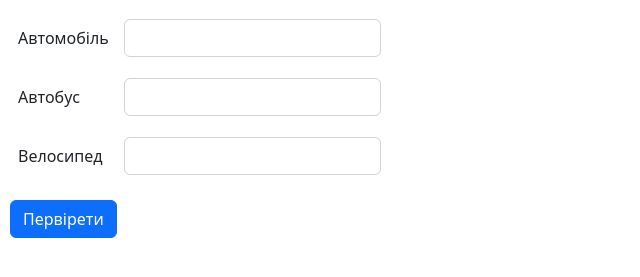
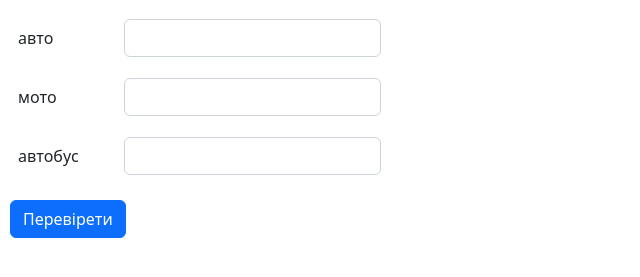
Before and after one commit to AndriiKalyta/Word_check, a plain HTML site: page word_check/index.html in a window 1280 px wide. Shown: the part 53-330 px from the top of the page, without its empty margins (0-640 px from the left). Drawn offline with nearby package versions, Linux system fonts and the light colour scheme.

Commit message:
task1-use-array

```diff
--- a/word_check/index.html
+++ b/word_check/index.html
@@ -9,7 +9,9 @@
 </head>
   <body>
     <h1>English</h1>
-    <div class="row g-3 align-items-center">
+
+
+    <!--<div class="row g-3 align-items-center">
         <div class="col-1">
             <label for="car">Автомобіль</label>
         </div>
@@ -33,60 +35,159 @@
             <input type="text"  class="form-control" id="bike" value="">
           </div>
     </div>
-    <button type="submit" class="btn btn-primary mb-3" onclick="validate()">Первірети</button>
+    <button type="submit" class="btn btn-primary mb-3" onclick="validate()">Первірети</button>-->
 
 
 
 
     <script src="https://cdn.jsdelivr.net/npm/bootstrap@5.2.3/dist/js/bootstrap.bundle.min.js" integrity="sha384-kenU1KFdBIe4zVF0s0G1M5b4hcpxyD9F7jL+jjXkk+Q2h455rYXK/7HAuoJl+0I4" crossorigin="anonymous"></script>
     <script>
-        function validate() {
+        //массив
+        var array = [
+            { en: 'car', ua: 'авто'},
+            { en: 'bike', ua: 'мото'},
+            { en: 'bus', ua: 'автобус'}];
 
-            let car = 'car';
-            let bus = 'bus';
-            let bike = 'bike';
 
-            let carAnswer = document.getElementById('car');
-            let busAnswer = document.getElementById('bus');
-            let bikeAnswer = document.getElementById('bike');
+        //добавление в документ <div> с класами (row g-3 align-items-center)
+        let row1 = document.createElement('div');
+        row1.classList.add('row');
+        row1.classList.add('g-3');
+        row1.classList.add('align-items-center');
 
-            if (car === document.getElementById('car').value){
 
-                carAnswer.classList.remove('is-invalid');
-                carAnswer.classList.add('is-valid');
+        //добавление в документ <div> с класом (col-1)
+        let col1 = document.createElement('div');
+        col1.classList.add('col-1');
+
+        //добавление в документ <label> с значением  1 элемента масива ключа ua с значением 'авто'
+        const label1 = document.createElement('lebel');
+        label1.textContent = array[0].ua;
+
+        //добавление в документ <div> с класом (col-auto)
+        let colA1 = document.createElement('div');
+        colA1.classList.add('col-auto');
+
+        //добавление в документ <input> с id = isWord1
+        const input1 = document.createElement('input');
+        input1.id = 'isWord1';
+        input1.setAttribute('type', 'text');
+        input1.classList.add('form-control');
+
+        //<input type="text"  class="form-control" id="bike" value="">
+
+        let row2 = document.createElement('div');
+        row2.classList.add('row');
+        row2.classList.add('g-3');
+        row2.classList.add('align-items-center');
+
+        let col2 = document.createElement('div');
+        col2.classList.add('col-1');
+
+        //добавление в документ <label> с значением  2 элемента масива ключа ua с значением 'мото'
+        const label2 = document.createElement('lebel');
+        label2.textContent = array[1].ua;
+
+        let colA2 = document.createElement('div');
+        colA2.classList.add('col-auto');
+
+        //добавление в документ <input> с id = isWord2
+        const input2 = document.createElement('input');
+        input2.id = 'isWord2';
+        input2.setAttribute('type', 'text');
+        input2.classList.add('form-control');
+
+        let row3 = document.createElement('div');
+        row3.classList.add('row');
+        row3.classList.add('g-3');
+        row3.classList.add('align-items-center');
+
+        let col3 = document.createElement('div');
+        col3.classList.add('col-1');
+
+        //добавление в документ <label> с значением  3 элемента масива ключа ua с значением 'автобус'
+        const label3 = document.createElement('lebel');
+        label3.textContent = array[2].ua;
+
+        let colA3 = document.createElement('div');
+        colA3.classList.add('col-auto');
+
+        //добавление в документ <input> с id = isWord2
+        const input3 = document.createElement('input');
+        input3.id = 'isWord3';
+        input3.setAttribute('type', 'text');
+        input3.classList.add('form-control');
+
+        //добавление <button> с нужными класани и подключение функции
+        const button = document.createElement('button');
+        button.classList.add('btn');
+        button.classList.add('btn-primary');
+        button.classList.add('mb-3');
+        button.textContent = 'Перевірети';
+        button.setAttribute('type', 'submit');
+        button.setAttribute('onclick', 'validate()');
+
+
+        //добавление в DOM первого комлекта слова с проверкой
+        document.body.appendChild(row1);
+        row1.appendChild(col1);
+        col1.appendChild(label1);
+        row1.appendChild(colA1);
+        colA1.appendChild(input1);
+
+        //добавление в DOM второго комлекта слова с проверкой
+        document.body.appendChild(row2);
+        row2.appendChild(col2);
+        col2.appendChild(label2);
+        row2.appendChild(colA2);
+        colA2.appendChild(input2);
+
+        //добавление в DOM третьего комлекта слова с проверкой
+        document.body.appendChild(row3);
+        row3.appendChild(col3);
+        col3.appendChild(label3);
+        row3.appendChild(colA3);
+        colA3.appendChild(input3);
+
+        //добавление в DOM кнопки
+        document.body.appendChild(button);
+
+
+        function validate () {
+
+            let isWord1 = document.getElementById('isWord1').value;
+            let isWord2 = document.getElementById('isWord2').value;
+            let isWord3 = document.getElementById('isWord3').value;
+
+            if (isWord1 === array[0].en) {
+                input1.classList.remove('is-invalid');
+                input1.classList.add('is-valid');
 
             } else {
-
-                carAnswer.classList.remove('is-valid')
-                carAnswer.classList.add('is-invalid');
+                input1.classList.remove('is-valid');
+                input1.classList.add('is-invalid');
             }
 
-            if (bus === document.getElementById('bus').value){
-
-                busAnswer.classList.remove('is-invalid');
-                busAnswer.classList.add('is-valid');
+            if (isWord2 === array[1].en) {
+                input2.classList.remove('is-invalid');
+                input2.classList.add('is-valid');
 
             } else {
-
-                busAnswer.classList.remove('is-valid')
-                busAnswer.classList.add('is-invalid');
+                input2.classList.remove('is-valid');
+                input2.classList.add('is-invalid');
             }
 
-            if (bike === document.getElementById('bike').value){
-
-                bikeAnswer.classList.remove('is-invalid');
-                bikeAnswer.classList.add('is-valid');
+            if (isWord3 === array[2].en) {
+                input3.classList.remove('is-invalid');
+                input3.classList.add('is-valid');
 
             } else {
-
-                bikeAnswer.classList.remove('is-valid')
-                bikeAnswer.classList.add('is-invalid');
+                input3.classList.remove('is-valid');
+                input3.classList.add('is-invalid');
             }
 
         }
 
-        //is-valid
-        //is-invalid
     </script>
 </body>
 </html>
```
